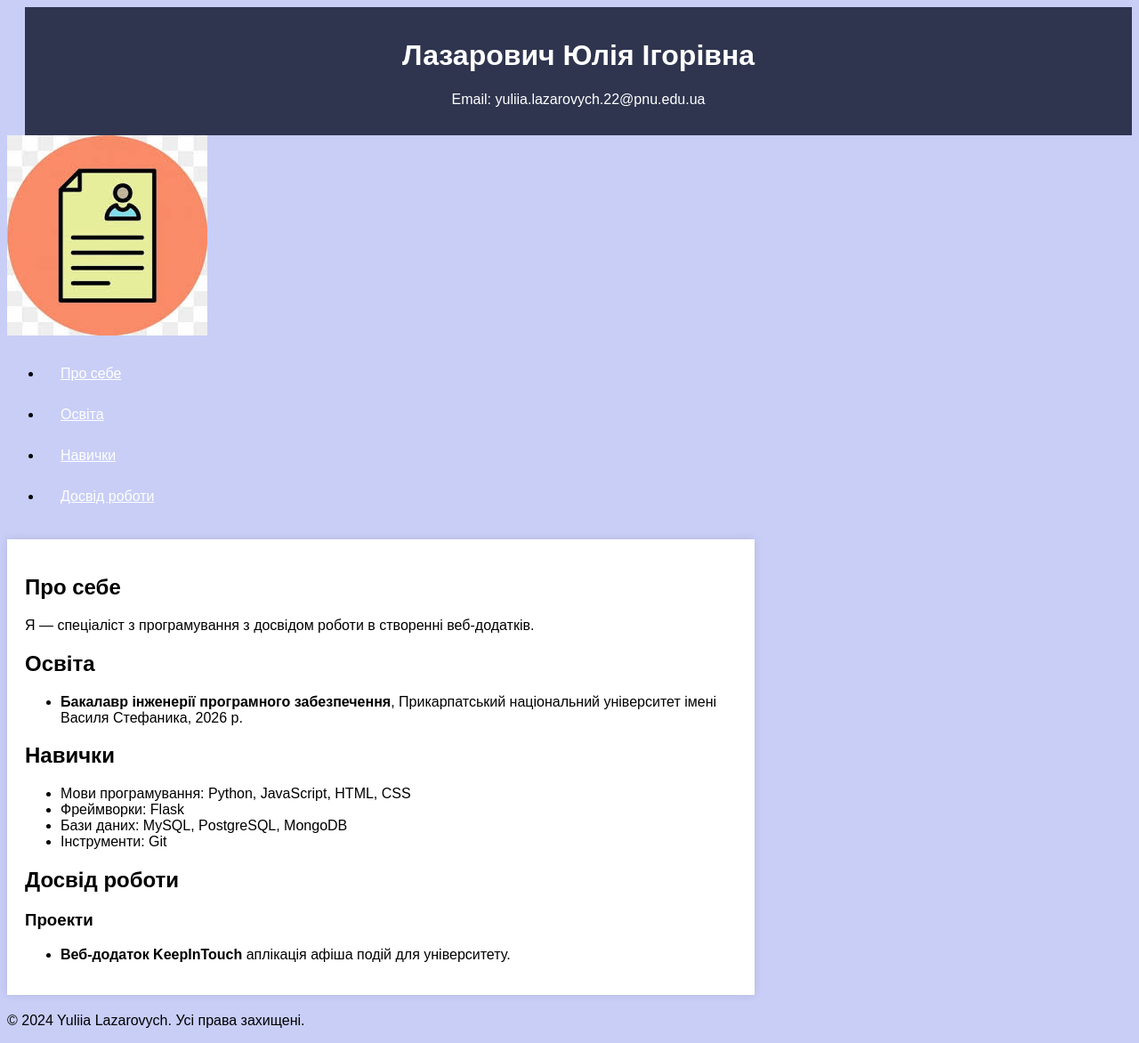
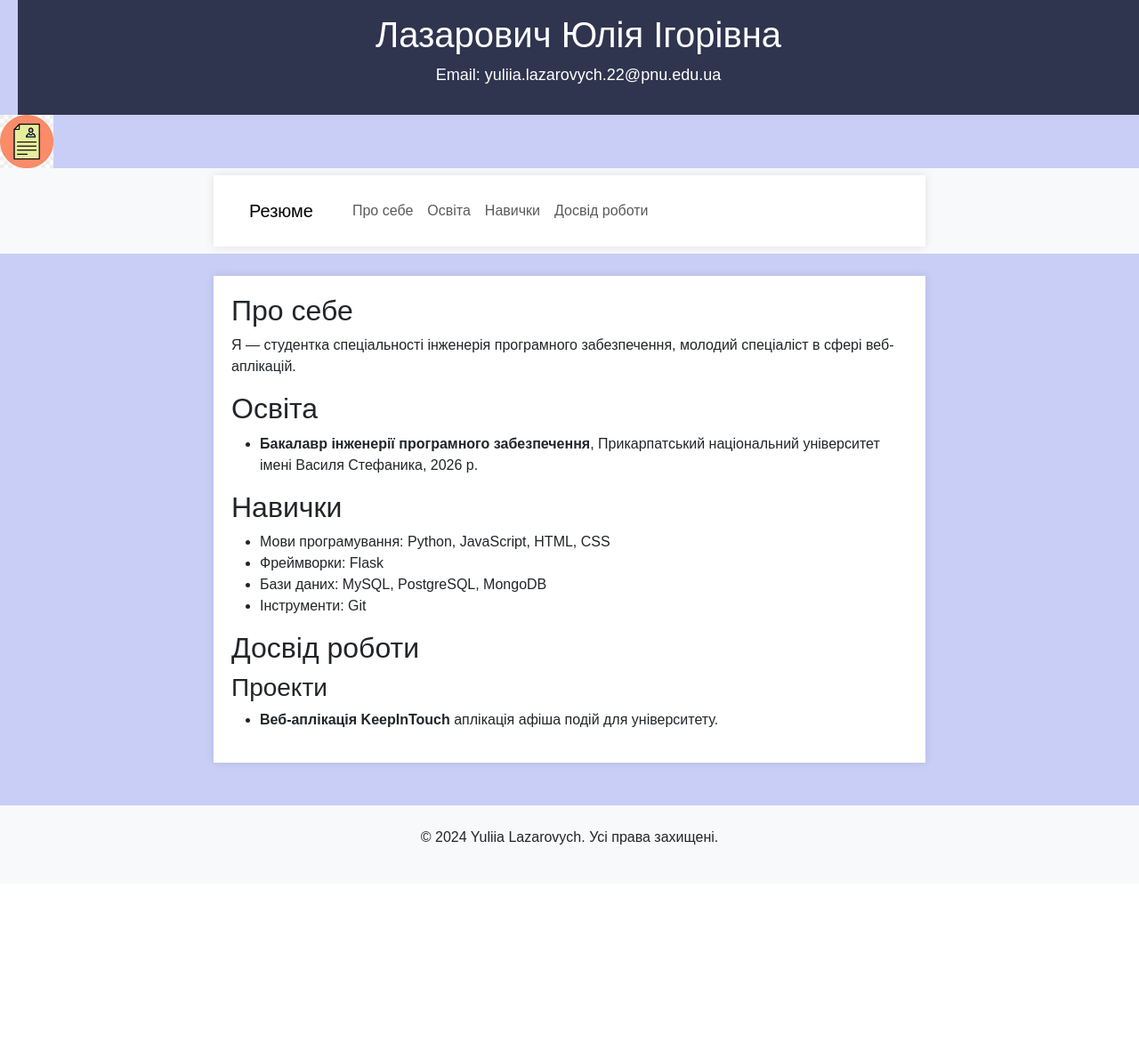
Before and after one commit to jullazarovych/flask-app-lab, a Flask app: page /resume in a window 1280 px wide. Shown: the whole page at 89% size. After the commit the page ends 949 px from the top, so only its background shows below. Run offline with Flask 3, Linux system fonts and the light colour scheme.

Commit message:
update all related to resume

```diff
--- a/templates/_nav.html
+++ b/templates/_nav.html
@@ -1,8 +1,24 @@
-<nav>
-    <ul>
-    <li><a href="{{ url_for('resume') }}#about">Про себе</a></li>
-    <li><a href="{{ url_for('resume') }}#education">Освіта</a></li>
-    <li><a href="{{ url_for('resume') }}#skills">Навички</a></li>
-    <li><a href="{{ url_for('resume') }}#experience">Досвід роботи</a></li>
-    </ul>
+<nav class="navbar navbar-expand-lg navbar-light bg-light">
+    <div class="container">
+        <a class="navbar-brand" href="{{ url_for('resume') }}">Резюме</a>
+        <button class="navbar-toggler" type="button" data-toggle="collapse" data-target="#navbarNav" aria-controls="navbarNav" aria-expanded="false" aria-label="Toggle navigation">
+            <span class="navbar-toggler-icon"></span>
+        </button>
+        <div class="collapse navbar-collapse" id="navbarNav">
+            <ul class="navbar-nav">
+                <li class="nav-item">
+                    <a class="nav-link" href="{{ url_for('resume') }}#about">Про себе</a>
+                </li>
+                <li class="nav-item">
+                    <a class="nav-link" href="{{ url_for('resume') }}#education">Освіта</a>
+                </li>
+                <li class="nav-item">
+                    <a class="nav-link" href="{{ url_for('resume') }}#skills">Навички</a>
+                </li>
+                <li class="nav-item">
+                    <a class="nav-link" href="{{ url_for('resume') }}#experience">Досвід роботи</a>
+                </li>
+            </ul>
+        </div>
+    </div>
 </nav>
--- a/templates/base.html
+++ b/templates/base.html
@@ -4,7 +4,8 @@
     <meta charset="UTF-8">
     <meta name="viewport" content="width=device-width, initial-scale=1.0">
     <title>{% block title %} {% endblock %} — FlaskApp</title>
-     <link rel="stylesheet" href="{{ url_for('static', filename='css/styles.css') }}">
+    <link href="https://cdn.jsdelivr.net/npm/bootstrap@5.3.3/dist/css/bootstrap.min.css" rel="stylesheet" integrity="sha384-QWTKZyjpPEjISv5WaRU9OFeRpok6YctnYmDr5pNlyT2bRjXh0JMhjY6hW+ALEwIH" crossorigin="anonymous">
+    <link rel="stylesheet" href="{{ url_for('static', filename='css/styles.css') }}">
 </head>
 <body>
     <header>{% block myheader %}{% endblock %}
@@ -17,8 +18,11 @@
         {% block content %}{% endblock %}
     </div>
 
-    <footer>
+    <footer class="bg-light text-center py-4 mt-5">
         <p>&copy; 2024 Yuliia Lazarovych. Усі права захищені.</p>
     </footer>
+    <script src="https://code.jquery.com/jquery-3.5.1.slim.min.js"></script>
+    <script src="https://cdn.jsdelivr.net/npm/bootstrap@4.5.2/dist/js/bootstrap.bundle.min.js"></script>
+
 </body>
 </html>
--- a/templates/resume.html
+++ b/templates/resume.html
@@ -1,20 +1,20 @@
 {% extends "base.html" %}
 {% block title %} Резюме {% endblock %}
+
 {% block myheader %}
-
 <h1>Лазарович Юлія Ігорівна</h1>
 <p>Email: yuliia.lazarovych.22@pnu.edu.ua </p>
+{% endblock %}
 
+{% block image %}
+<img src="{{ url_for('static', filename='images/resume_icon.jpeg') }}" alt="Лого">
 {% endblock %}
-{% block image %}
 
-<img src="{{url_for('static', filename='images/resume_icon.jpeg')}}" alt="Лого">
-{% endblock %}
 {% block content %}
 
     <section id="about">
         <h2>Про себе</h2>
-        <p>Я — спеціаліст з програмування з досвідом роботи в створенні веб-додатків.</p>
+        <p>Я — студентка спеціальності інженерія програмного забезпечення, молодий спеціаліст в сфері веб-аплікацій.</p>
     </section>
 
     <section id="education">
@@ -38,7 +38,8 @@
         <h2>Досвід роботи</h2>
         <h3>Проекти</h3>
         <ul>
-            <li><strong>Веб-додаток KeepInTouch</strong> аплікація афіша подій для університету.</li>
+            <li><strong>Веб-аплікація KeepInTouch</strong> аплікація афіша подій для університету.</li>
+
         </ul>
     </section>
     {% endblock %}
--- a/templates/static/css/styles.css
+++ b/templates/static/css/styles.css
@@ -4,11 +4,15 @@
     background-color: #c8cef6;
 }
 header{
+    font-size: large;
     background-color: #2f354f;
     color: white;
     text-align: center;
     padding: 15px ;
     margin-left: 20px;
+}
+img{
+    height: 60px;
 }
 nav {
     margin-bottom: 25px;
```
